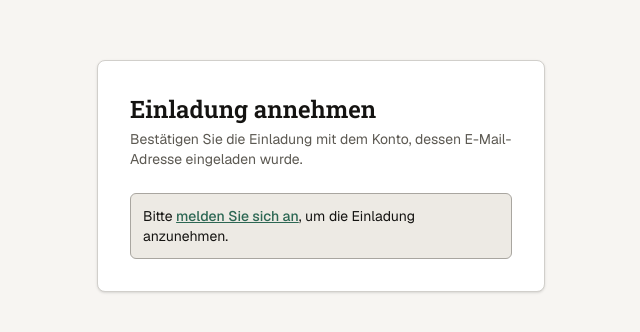
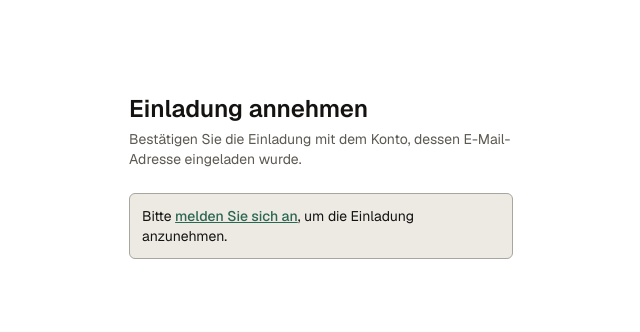
Before and after one commit to Zuby7/gastro-saas, a Next.js app in the folder apps/web/: page /invite/1 in a window 1280 px wide. Shown: the part 224-556 px from the top of the page, without its empty margins (319-959 px from the left). Built offline with nearby package versions, Linux system fonts and the light colour scheme; no server answers.

Commit message:
fix: remove unrelated redesign diff accidentally bundled into invite page

```diff
--- a/apps/web/src/app/invite/[token]/page.tsx
+++ b/apps/web/src/app/invite/[token]/page.tsx
@@ -14,12 +14,9 @@ export default async function InvitePage({ params }: InvitePageProps) {
   } = await supabase.auth.getUser();
 
   return (
-    <main className="flex min-h-screen items-center justify-center bg-surface-secondary p-8">
-      <div className="flex w-full max-w-md flex-col gap-6 rounded-lg border border-neutral-200 bg-surface p-8 shadow-sm">
+    <main className="mx-auto flex min-h-screen max-w-md flex-col justify-center gap-6 p-8">
       <div>
-          <h1 className="font-display text-2xl font-semibold text-foreground">
-            Einladung annehmen
-          </h1>
+        <h1 className="text-2xl font-semibold text-foreground">Einladung annehmen</h1>
         <p className="mt-1 text-sm text-foreground-secondary">
           Bestätigen Sie die Einladung mit dem Konto, dessen E-Mail-Adresse eingeladen wurde.
         </p>
@@ -36,7 +33,6 @@ export default async function InvitePage({ params }: InvitePageProps) {
           , um die Einladung anzunehmen.
         </p>
       )}
-      </div>
     </main>
   );
 }
```
Lines whose indentation alone changed are shown as unchanged.
